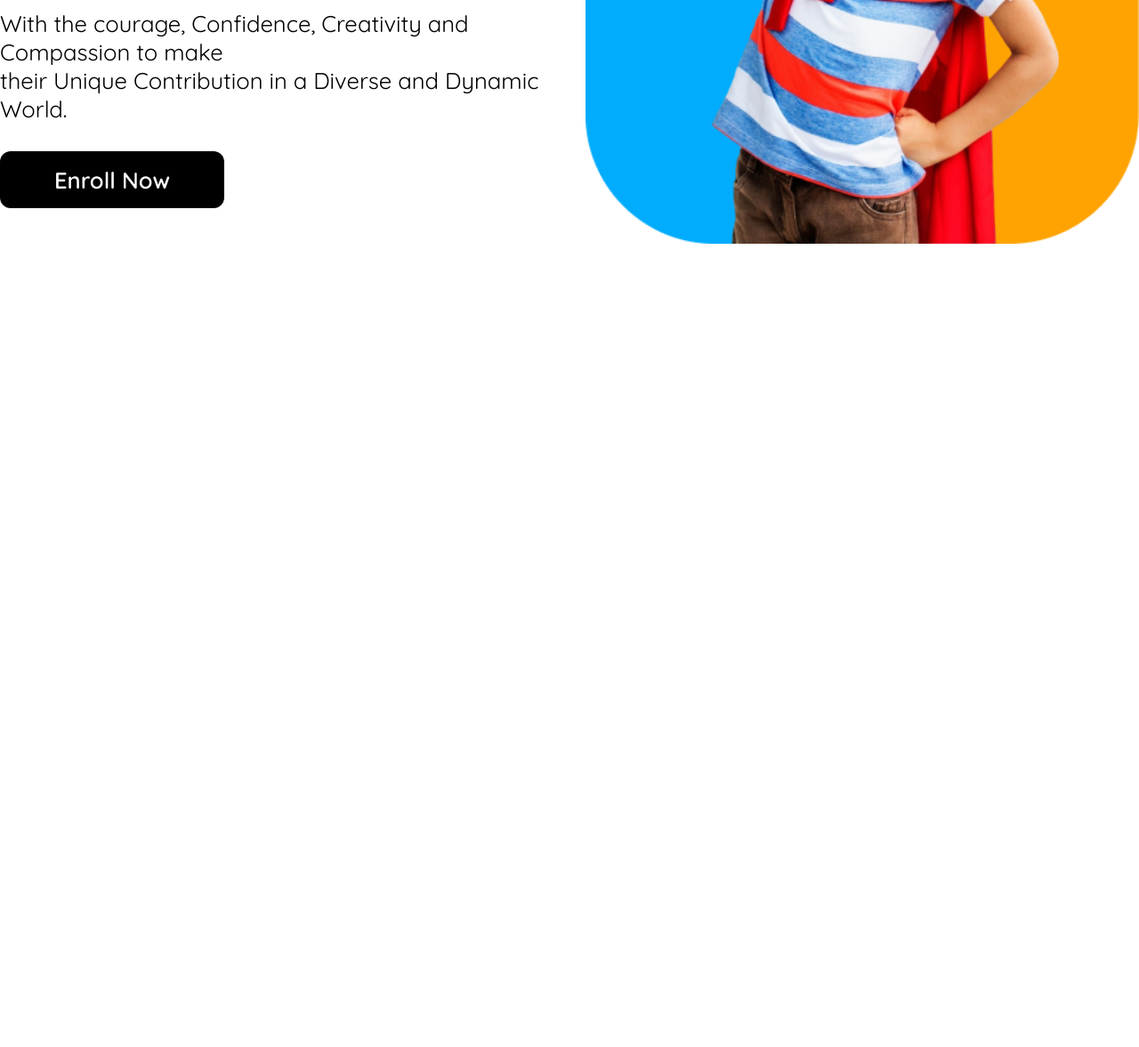
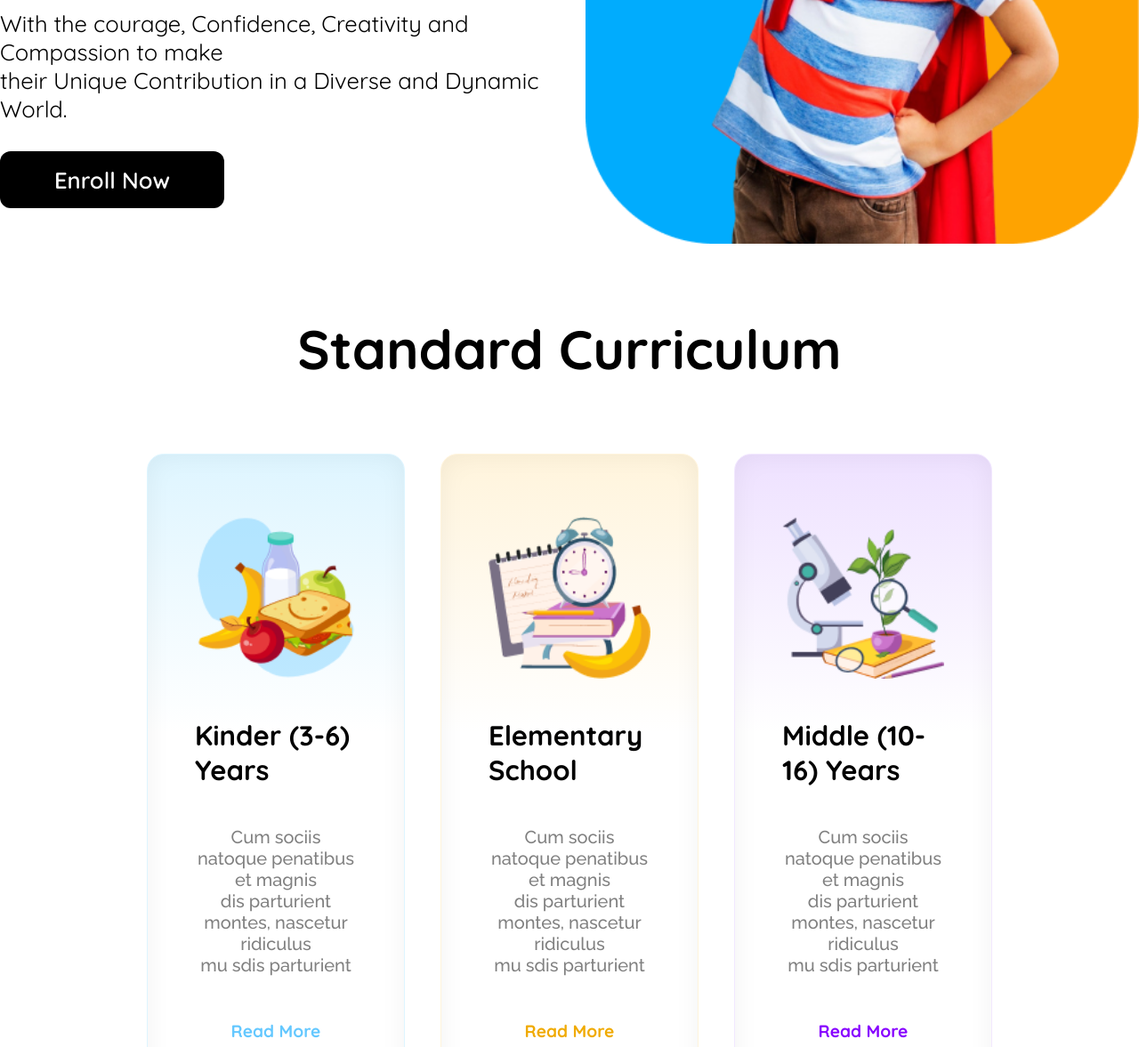
Before and after one commit to tasinvoid/B11-A2, a plain HTML site: page index.html in a window 1280 px wide. Shown: the part 623-1800 px from the top of the page at 89% size. Before the commit the page ends 897 px from the top, so only its background shows below. Drawn offline with Linux system fonts and the light colour scheme.

Commit message:
fuck yaaaaaaaaa finally gradient done..........helll yeaaaaaaaaaaaaaaaaaaaaaaaaaahhhhhhhhhhhhhhhhhhhhh

```diff
--- a/index.html
+++ b/index.html
@@ -51,16 +51,16 @@
         <img class="banner-img" src="assets/hero-kids.png" alt="" />
       </div>
     </header>
-    <!-- <main>
+    <main>
       <section class="curriculum">
-        <h1>Standard Curriculum</h1>
+        <h1 class="curriculum-title">Standard Curriculum</h1>
         <div class="curriculum-cards-container">
           <div class="curriculum-card">
             <img src="assets/kinder.png" alt="" />
             <h1>Kinder (3-6) Years</h1>
             <p>
-              Cum sociis natoque penatibus et magnis dis parturient montes,
-              nascetur ridiculus mu sdis parturient
+              Cum sociis natoque penatibus et magnis<br />dis parturient montes,
+              nascetur ridiculus<br />mu sdis parturient
             </p>
             <a href="">Read More</a>
           </div>
@@ -68,8 +68,8 @@
             <img src="assets/elementary.png" alt="" />
             <h1>Elementary School</h1>
             <p>
-              Cum sociis natoque penatibus et magnis dis parturient montes,
-              nascetur ridiculus mu sdis parturient
+              Cum sociis natoque penatibus et magnis<br />dis parturient montes,
+              nascetur ridiculus<br />mu sdis parturient
             </p>
             <a href="">Read More</a>
           </div>
@@ -77,8 +77,8 @@
             <img src="assets/middle.png" alt="" />
             <h1>Middle (10-16) Years</h1>
             <p>
-              Cum sociis natoque penatibus et magnis dis parturient montes,
-              nascetur ridiculus mu sdis parturient
+              Cum sociis natoque penatibus et magnis<br />dis parturient montes,
+              nascetur ridiculus<br />mu sdis parturient
             </p>
             <a href="">Read More</a>
           </div>
@@ -148,6 +148,6 @@
         <img src="assets/twitter.png" alt="" />
         <img src="assets/google+.png" alt="" />
       </div>
-    </footer> -->
+    </footer>
   </body>
 </html>
--- a/style.css
+++ b/style.css
@@ -50,10 +50,11 @@ li {
   border: none;
   font-weight: 600;
 }
-/* header-styles */
 
+/*/////////////////////////////////////////////////////////////////////////////////////////////////////////////
+header-styles  ////////////////////////////////////////////////////////////////////////////////////////////////////////////// */
 header {
-  max-width: 1541px;
+  max-width: 1641px;
   margin: 0 auto;
 }
 /* nav-style */
@@ -128,8 +129,109 @@ header {
 .banner-description-small-device {
   display: none;
 }
+/*/////////////////////////////////////////////////////////////////////////////////////////////////////////////
+main-styles  ////////////////////////////////////////////////////////////////////////////////////////////////////////////// */
+main {
+  margin: 80px 220px;
+  background-image: url(assets/bg.png);
+  background-size: cover;
+  background-position: center;
+  background-repeat: no-repeat;
+}
 
-/* small-device */
+/* curriculum-style */
+.curriculum {
+  display: flex;
+  align-items: center;
+  justify-content: center;
+  flex-direction: column;
+}
+.curriculum-title {
+  color: rgb(0, 0, 0);
+  font-family: Quicksand;
+  font-size: 3.82rem;
+  font-weight: 700;
+}
+.curriculum-cards-container {
+  display: flex;
+  align-items: center;
+  justify-content: center;
+  gap: 40px;
+  margin: 80px 0;
+}
+.curriculum-cards-container .curriculum-card:nth-child(1) {
+  border: 0.94px solid rgb(222, 245, 255);
+  border-radius: 18.86px;
+  box-shadow: inset 0px 0px 28.3px 0.94px rgba(0, 0, 0, 0.05);
+  background: linear-gradient(
+      180deg,
+      rgb(222, 245, 255),
+      rgba(255, 255, 255, 0) 40%
+    ),
+    rgb(255, 255, 255);
+}
+.curriculum-cards-container .curriculum-card:nth-child(2) {
+  border: 0.94px solid rgb(255, 244, 220);
+  border-radius: 18.86px;
+  box-shadow: inset 0px 0px 28.3px 0.94px rgba(0, 0, 0, 0.05);
+  background: linear-gradient(
+      180deg,
+      rgb(255, 244, 220),
+      rgba(255, 255, 255, 0) 40%
+    ),
+    rgb(255, 255, 255);
+}
+.curriculum-cards-container .curriculum-card:nth-child(3) {
+  border: 0.94px solid rgb(242, 232, 255);
+  border-radius: 18.86px;
+  box-shadow: inset 0px 0px 28.3px 0.94px rgba(0, 0, 0, 0.05);
+  background: linear-gradient(
+      180deg,
+      rgb(238, 225, 255),
+      rgba(255, 255, 255, 0) 40%
+    ),
+    rgb(255, 255, 255);
+}
+.curriculum-card {
+  display: flex;
+  flex-direction: column;
+  align-items: center;
+  justify-content: center;
+  padding: 70px 53px;
+}
+.curriculum-card > img {
+  height: 182px;
+  width: 182px;
+}
+.curriculum-card > h1 {
+  font-size: 31px;
+  font-weight: 700;
+  margin: 44px 0;
+}
+.curriculum-card > p {
+  text-align: center;
+  font-family: "Raleway", serif;
+  font-size: 1.25rem;
+  color: rgb(128, 128, 128);
+  font-weight: 500;
+}
+.curriculum-card > a {
+  margin: 50px 0;
+  font-size: 1.2rem;
+  font-weight: 700;
+}
+.curriculum-cards-container .curriculum-card:nth-child(1) a {
+  color: rgb(100, 200, 255);
+}
+.curriculum-cards-container .curriculum-card:nth-child(2) a {
+  color: rgb(240, 170, 0);
+}
+.curriculum-cards-container .curriculum-card:nth-child(3) a {
+  color: rgb(135, 0, 255);
+}
+
+/*/////////////////////////////////////////////////////////////////////////////////////////////////////////////
+small-device-styles  ////////////////////////////////////////////////////////////////////////////////////////////////////////////// */
 @media screen and (max-width: 576px) {
   .navbar {
     margin: 16px 21px;
@@ -178,11 +280,22 @@ header {
   }
   .banner-description {
     display: none;
-    font-size: 14px;
-    text-align: center;
   }
   .banner-description-small-device {
+    width: 100%;
     display: inline-block;
     text-align: center;
+    margin: 18px 0;
+    font-size: 14px;
+    font-weight: 500;
+  }
+  .banner-content {
+    display: flex;
+    flex-direction: column;
+    align-items: center;
+    justify-content: center;
+  }
+  .enroll-btn {
+    margin-top: 0;
   }
 }
```
